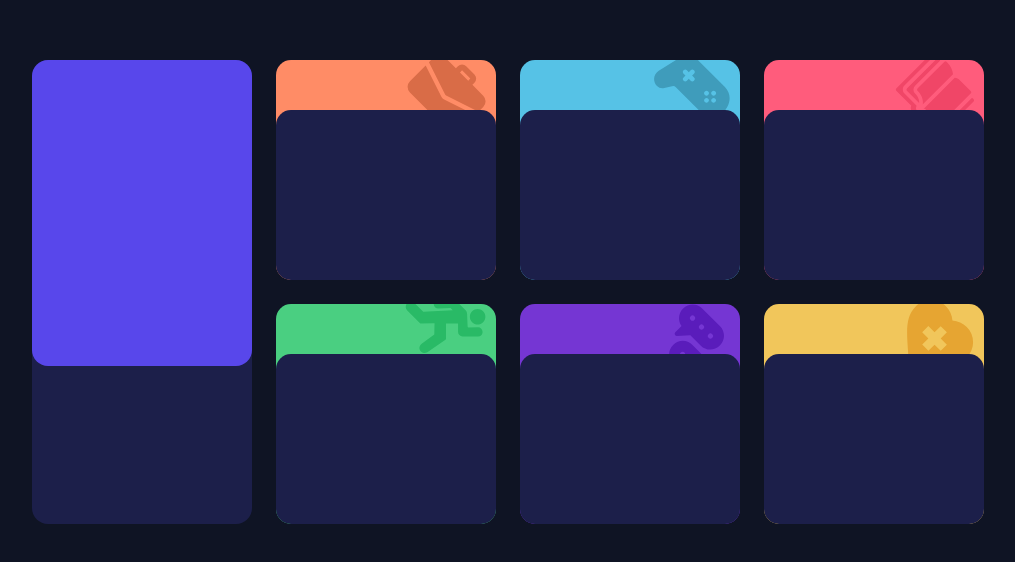
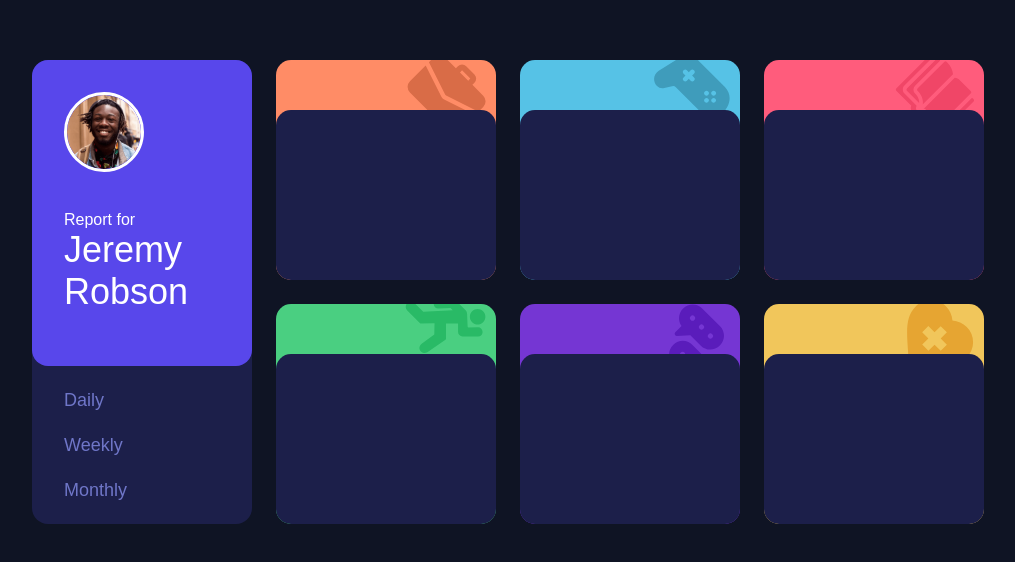
Before and after one commit to aditya-chakraborty/time-tracker, a React (Create React App) app: page / in a window 1280 px wide. Shown: the part 108-670 px from the top of the page, without its empty margins (132-1147 px from the left). Built offline with nearby package versions, Linux system fonts and the light colour scheme.

Commit message:
Add details and timeframe tabs to profile panel

```diff
--- a/src/App.css
+++ b/src/App.css
@@ -15,6 +15,7 @@
 
 * {
   box-sizing: border-box;
+  font-family: 'Rubik', sans-serif;
 }
 
 .app {
@@ -38,8 +39,8 @@
 
 .app-header {
   display: grid;
-  grid-template-rows: repeat(2, 1fr);
-  grid-template-columns: repeat(4, 1fr);
+  grid-template-rows: repeat(2, 220px);
+  grid-template-columns: repeat(4, 220px);
   gap: 1.5rem;
   /* flex-direction: column; */
   align-items: center;
@@ -49,9 +50,12 @@
 }
 
 .panel {
+  display: flex;
+  flex-direction: column;
   grid-row: 1 / 3 ;
   background-color: var(--dark-blue);
   height: 100%;
+  width: 100%;
   border-radius: 1rem;
 }
 
@@ -60,7 +64,43 @@
   height: 66%;
   width: 100%;
   border-radius: 1rem;
-  padding: 1.5rem;
+  padding: 2rem;
+}
+
+.tabs {
+  display: flex;
+  flex-direction: column;
+  justify-content: center;
+  padding: 0 2rem;
+  margin: auto 0;
+}
+
+.tab {
+  list-style: none;
+  font-size: 18px;
+  padding: 0.75rem 0;
+  cursor: pointer;
+  color: var(--desat-blue);
+}
+
+.user-img {
+  height: 80px;
+  width: 80px;
+  border-radius: 50%;
+  border: 3px solid white;
+  margin-bottom: 2rem;
+}
+
+.report {
+  font-size: 16px;
+  font-weight: 300;
+  margin: 0;
+}
+
+.user-name {
+  font-size: 36px;
+  font-weight: 300;
+  margin: 0;
 }
 
 .App-link {
--- a/src/App.js
+++ b/src/App.js
@@ -6,17 +6,25 @@ import workIcon from './images/icon-work.svg'
 import selfCareIcon from './images/icon-self-care.svg'
 import socialIcon from './images/icon-social.svg'
 import studyIcon from './images/icon-study.svg'
+import userImg from './images/image-jeremy.png'
 
 function App() {
   // const data = fetch('data.json')
   return (
     <div className="app">
       <div className="app-header">
-        <div className='panel'>
+        <section className='panel'>
           <div className="profile-card">
-
+            <img src={userImg} alt="user" className="user-img" />
+            <p className='report'>Report for</p>
+            <header className='user-name'>Jeremy Robson</header>
           </div>
-        </div>
+          <div className='tabs'>
+            <li className='tab'>Daily</li>
+            <li className='tab'>Weekly</li>
+            <li className='tab'>Monthly</li>
+          </div>
+        </section>
         {[{
           id: 1,
           bgColor: 'hsl(15, 100%, 70%)',
```
